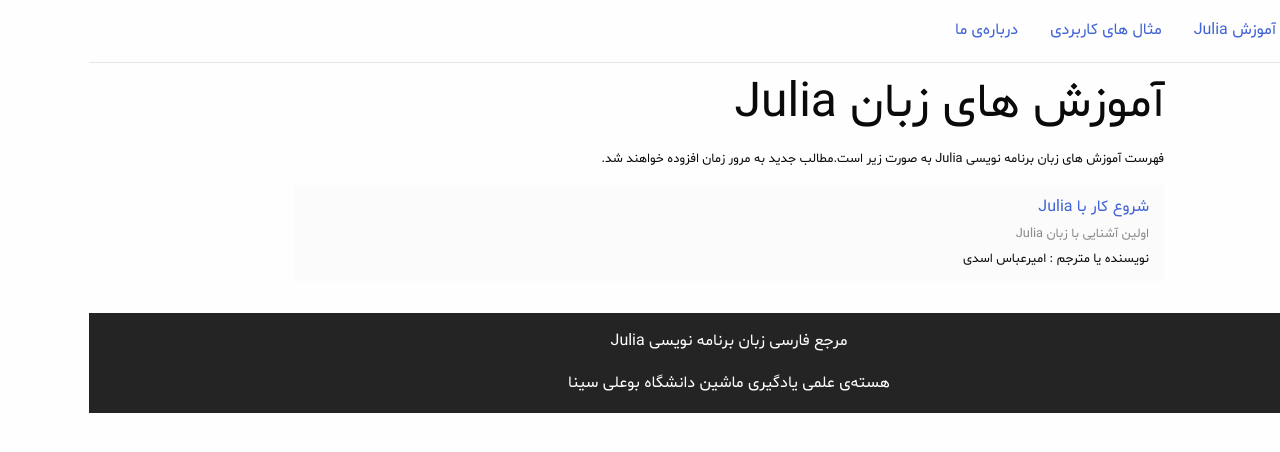
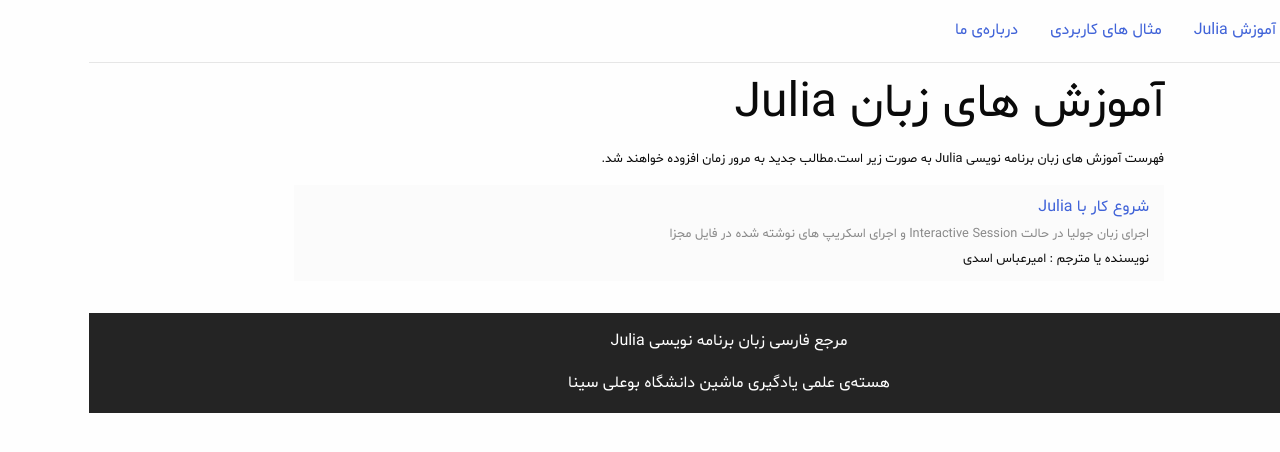
Before and after one commit to juliair/JuliaIRWebsiteSource, a Jekyll site: the page built from tutorials.md, in a window 1280 px wide. Shown: the top 452 px of the page. Built offline with Jekyll 4.4.1, drawn with Linux system fonts in a browser that asks for light colours.

Commit message:
fix first tutorial

```diff
--- a/_layouts/tutorialLayout.html
+++ b/_layouts/tutorialLayout.html
@@ -5,7 +5,7 @@ layout: default
 <div class="details grid-x">
 <div class="cell">
   <h1 class="text-center">{{ page.title }}</h1>
-  <p class="text-center">نویسنده :‌ {{ page.author }} ‌</p>
+  <p class="text-center">نویسنده یا مترجم :‌ {{ page.author }} ‌</p>
 </div>
 </div>
 <div class="tutorial-body grid-x align-center">
--- a/_tutorials/getting-started.md
+++ b/_tutorials/getting-started.md
@@ -1,7 +1,7 @@
 ---
 title: شروع کار با Julia
 author: امیرعباس اسدی
-desc: اولین آشنایی با زبان Julia
+desc: اجرای زبان جولیا در حالت Interactive Session و اجرای اسکریپ های نوشته شده در فایل مجزا
 layout: tutorialLayout
 ---
 برای نصب جولیا می توانید از فایل های باینری از قبل کامپایل شده یا سورس آن استفاده کنید که در هر دو صورت، روند سر راستی دارد.برای دانلود و نصب زبان Julia به [این لینک](https://julialang.org/downloads/) مراجعه کنید.
```
